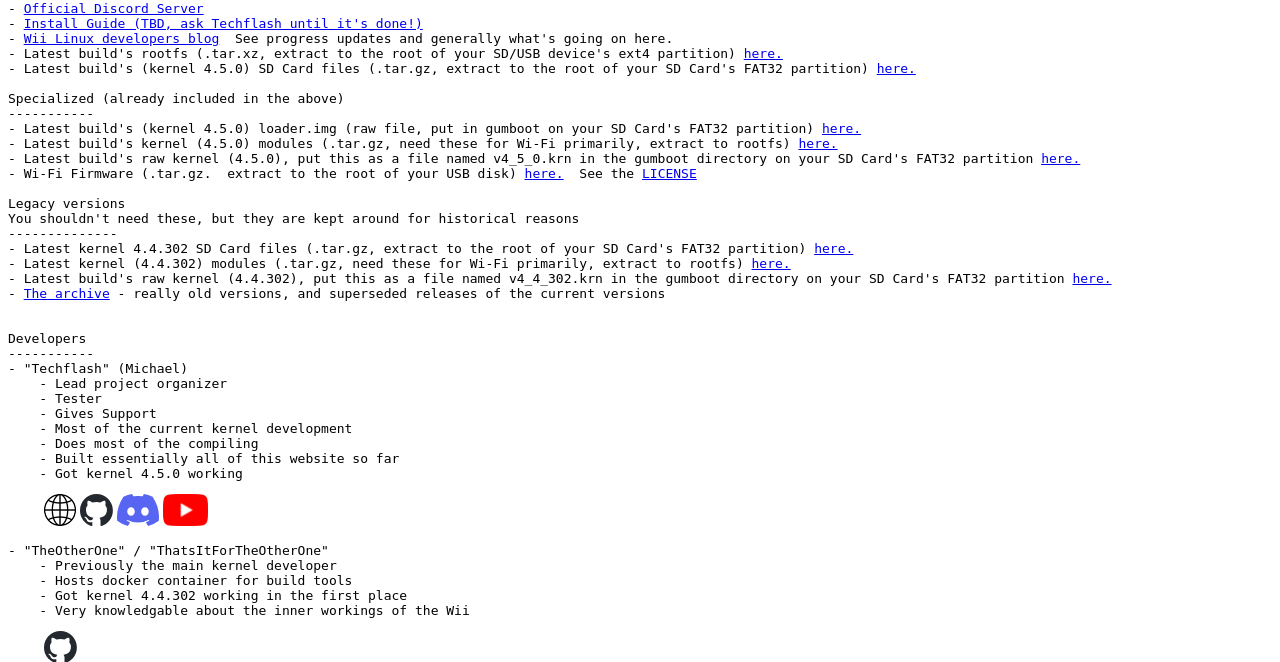
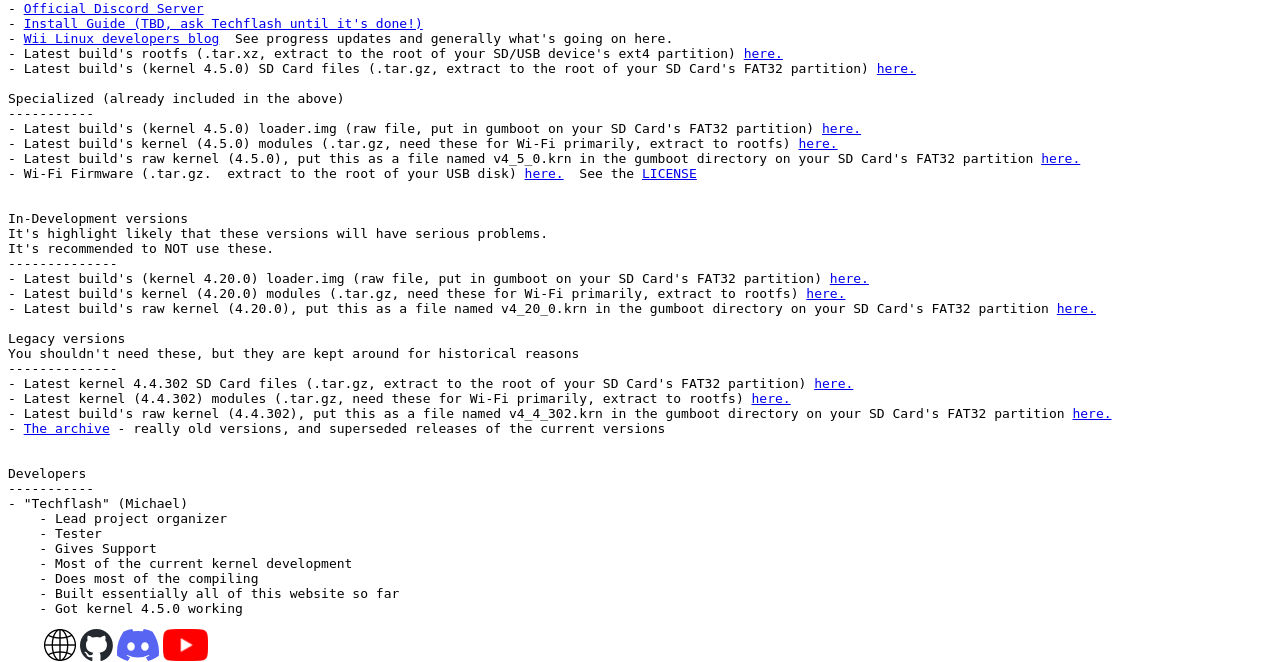
Before and after one commit to Wii-Linux/www, a PHP site: page / in a window 1280 px wide. Shown: the part 612-1274 px from the top of the page. Run offline with PHP 8.4, Linux system fonts and the light colour scheme.

Commit message:
add 4.20.0 beta build

```diff
--- a/site/mainPage.php
+++ b/site/mainPage.php
@@ -86,6 +86,15 @@ Specialized (already included in the above)
 - Latest build's raw kernel (4.5.0), put this as a file named v4_5_0.krn in the gumboot directory on your SD Card's FAT32 partition <a href="/latest-kernel_4.5.elf">here.</a>
 - Wi-Fi Firmware (.tar.gz.  extract to the root of your USB disk) <a href="/openfwwf-5.2-bin.tar.gz">here.</a>  See the <a href="/openfwwf-5.2-LICENSE.txt">LICENSE</a>
 
+
+In-Development versions
+It's highlight likely that these versions will have serious problems.
+It's recommended to NOT use these.
+--------------
+- Latest build's (kernel 4.20.0) loader.img (raw file, put in gumboot on your SD Card's FAT32 partition) <a href="/latest-loader_dev.img">here.</a>
+- Latest build's kernel (4.20.0) modules (.tar.gz, need these for Wi-Fi primarily, extract to rootfs) <a href="/latest_dev_modules.tar.gz">here.</a>
+- Latest build's raw kernel (4.20.0), put this as a file named v4_20_0.krn in the gumboot directory on your SD Card's FAT32 partition <a href="/latest-kernel_dev.elf">here.</a>
+
 Legacy versions
 You shouldn't need these, but they are kept around for historical reasons
 --------------
```
Also changed, not shown: 1 other file.
